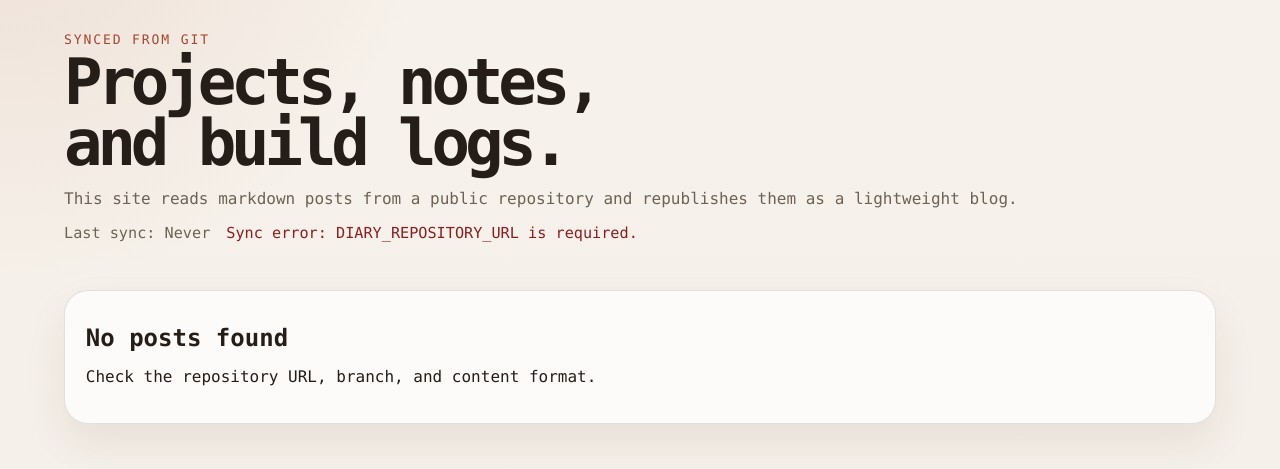
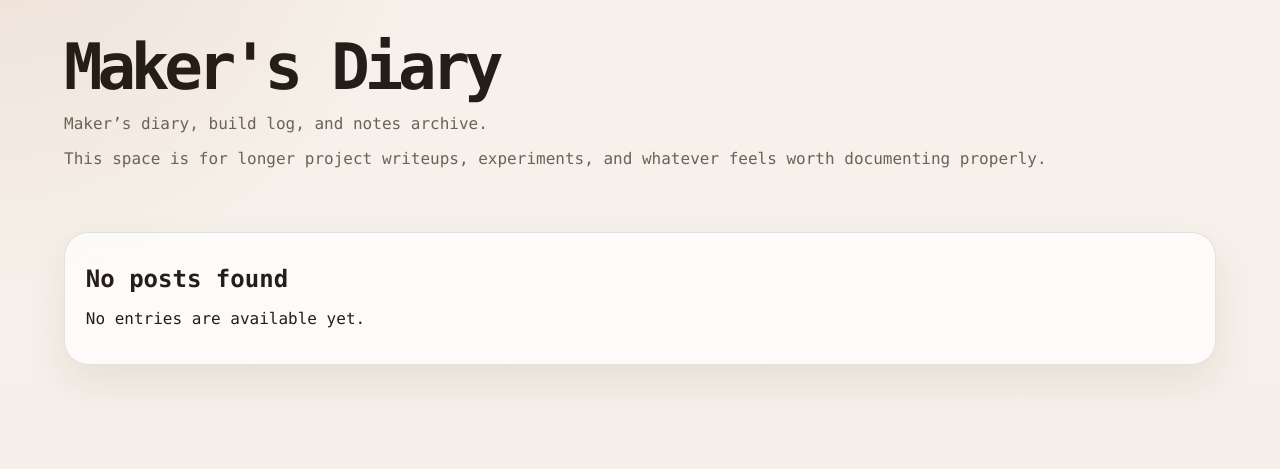
Before and after one commit to fippolo/blog, a Flask app: page / in a window 1280 px wide. Shown: the part 159-628 px from the top of the page. Run offline with Flask 3, Linux system fonts and the light colour scheme; parts of the project's set-up code (start-up, migrations or seed data) failed here and were passed over.

Commit message:
Move homepage description into content file

```diff
--- a/app.py
+++ b/app.py
@@ -22,6 +22,7 @@ REPO_DIR = DATA_DIR / "source"
 PUBLIC_DIR = DATA_DIR / "public"
 POSTS_PUBLIC_DIR = PUBLIC_DIR / "posts"
 ASSETS_PUBLIC_DIR = PUBLIC_DIR / "assets"
+CONTENT_DIR = BASE_DIR / "content"
 MARKDOWN_EXTENSIONS = [
     "extra",
     "fenced_code",
@@ -84,6 +85,7 @@ class Settings:
         "SITE_DESCRIPTION",
         "A blog generated from an Obsidian-style markdown repository.",
     )
+    site_description_file: str = os.getenv("SITE_DESCRIPTION_FILE", "content/site-description.md")
     repository_url: str = os.getenv("DIARY_REPOSITORY_URL", "").strip()
     repository_branch: str = os.getenv("DIARY_BRANCH", "main").strip()
     sync_interval_seconds: int = int(os.getenv("SYNC_INTERVAL_SECONDS", "300"))
@@ -187,6 +189,17 @@ def render_markdown(text: str) -> str:
     return bleach.clean(rendered, tags=ALLOWED_TAGS, attributes=ALLOWED_ATTRIBUTES)
 
 
+def load_site_description() -> Markup:
+    description_path = Path(settings.site_description_file)
+    if not description_path.is_absolute():
+        description_path = BASE_DIR / description_path
+
+    if description_path.exists():
+        return Markup(render_markdown(description_path.read_text(encoding="utf-8")))
+
+    return Markup(render_markdown(settings.site_description))
+
+
 def copy_tree_contents(source: Path, destination: Path) -> None:
     if not source.exists():
         return
@@ -275,14 +288,11 @@ def sync_loop() -> None:
 def index():
     with content_lock:
         posts = list(content_cache["posts"])
-        last_sync = content_cache["last_sync"]
-        last_error = content_cache["last_error"]
     return render_template(
         "index.html",
         posts=posts,
         settings=settings,
-        last_sync=last_sync,
-        last_error=last_error,
+        site_description_html=load_site_description(),
     )
 
 
--- /dev/null
+++ b/content/site-description.md
@@ -0,0 +1,3 @@
+Maker's diary, build log, and notes archive.
+
+This space is for longer project writeups, experiments, and whatever feels worth documenting properly.
--- a/templates/index.html
+++ b/templates/index.html
@@ -2,16 +2,9 @@
 
 {% block content %}
   <section class="hero">
-    <p class="eyebrow">Synced from git</p>
-    <h1>Projects, notes, and build logs.</h1>
-    <p class="hero-copy">
-      This site reads markdown posts from a public repository and republishes them as a lightweight blog.
-    </p>
-    <div class="meta-row">
-      <span>Last sync: {{ last_sync or "Never" }}</span>
-      {% if last_error %}
-        <span class="error">Sync error: {{ last_error }}</span>
-      {% endif %}
+    <h1>{{ settings.site_title }}</h1>
+    <div class="hero-copy">
+      {{ site_description_html }}
     </div>
   </section>
 
@@ -30,7 +23,7 @@
     {% else %}
       <article class="empty-state">
         <h2>No posts found</h2>
-        <p>Check the repository URL, branch, and content format.</p>
+        <p>No entries are available yet.</p>
       </article>
     {% endfor %}
   </section>
```
Also changed, not shown: README.md, 1 other file.
